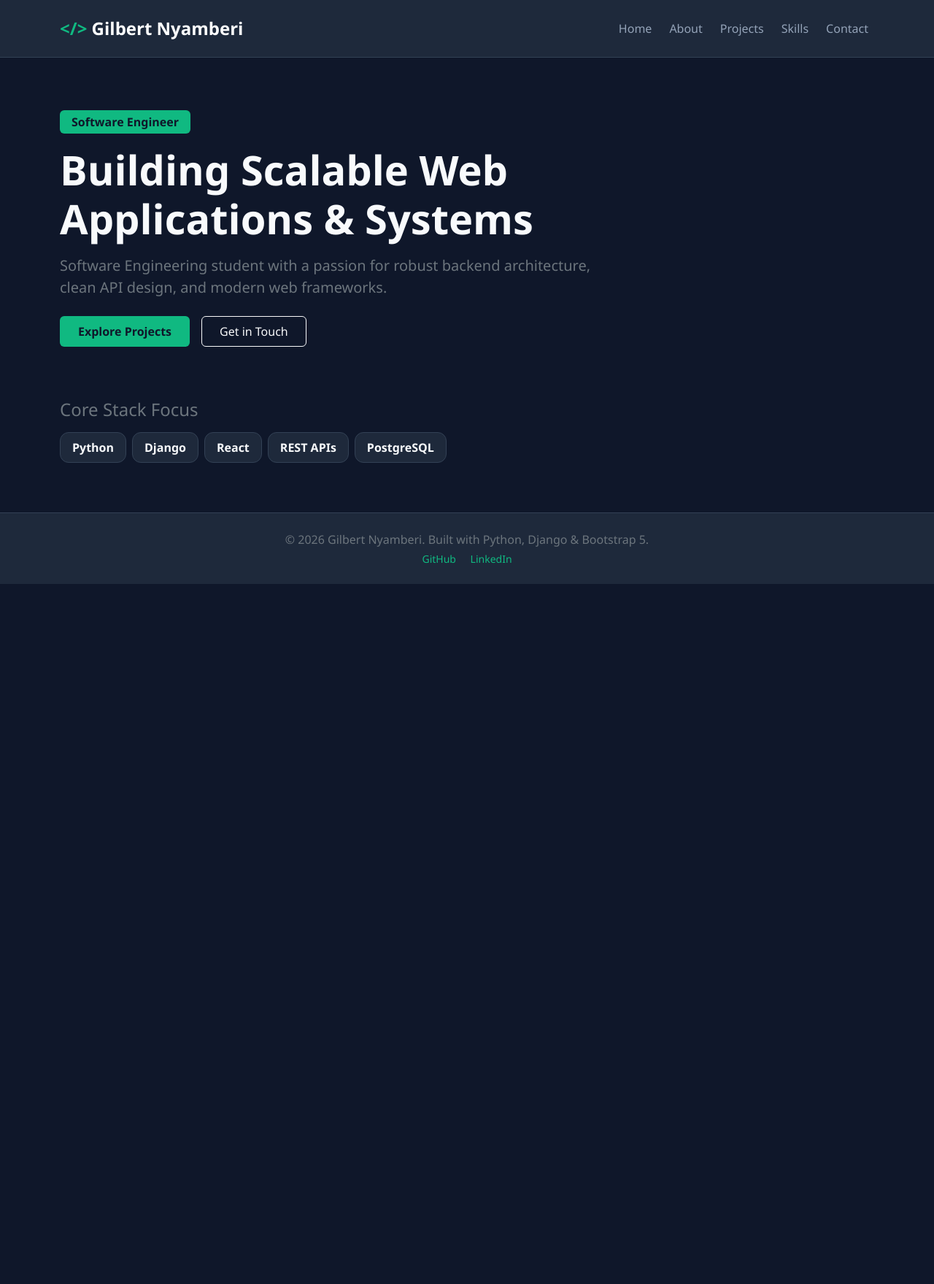
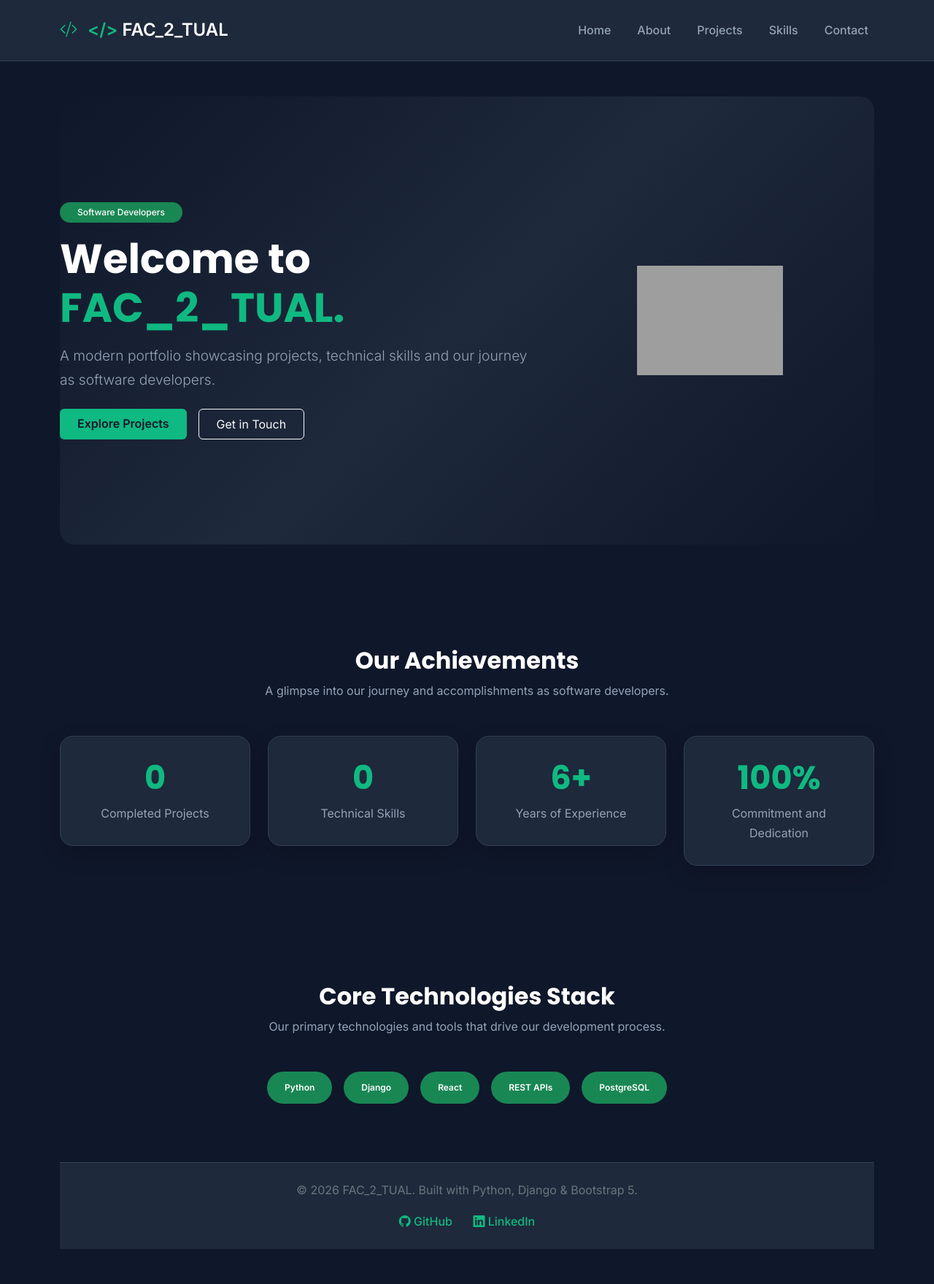
Before and after one commit to XLR8-cell/fac_portfolio, a Django app: page / in a window 1280 px wide. Shown: the whole page at 73% size. Before the commit the page ends 800 px from the top, so only its background shows below. Run offline with Django 5.2, Linux system fonts and the light colour scheme; data that the repository does not hold is empty; grey boxes are pictures that could not be loaded.

Commit message:
UI  improvements

```diff
--- a/pages/models.py
+++ b/pages/models.py
@@ -20,7 +20,7 @@ LEVEL_CHOICES = [
 class Project(models.Model):
     name = models.CharField(max_length=50)
     description = models.CharField(max_length=200)
-    tech_stack = models.CharField()
+    tech_stack = models.CharField(max_length=200)
     github_url = models.URLField()
     live_url = models.URLField()
     is_featured = models.BooleanField(default=False)
--- a/pages/views.py
+++ b/pages/views.py
@@ -5,10 +5,20 @@ from .models import Project, Skills
 # Create your views here.
 
 def home(request):
+    featured_projects = Project.objects.filter(is_featured=True)
+
+    if not featured_projects.exists():
+        # If no featured projects, get the latest 3 projects
+       # featured_projects = Project.objects.all().order_by('-created_at')[:3]
+        featured_projects = Project.objects.filter(is_featured=True)  # Convert to list for easier manipulation
+
     context = {
         'headline': 'Building Scalable Web Applications & Systems',
-        'summary': 'Software Engineering student with a passion for robust backend architecture, clean API design, and modern web frameworks.',
+        'summary': 'A modern portfolio showcasing projects, technical skills and our journey as software developers.',
         'featured_skills': ['Python', 'Django', 'React', 'REST APIs', 'PostgreSQL'],
+        'total_projects': Project.objects.count(),
+        'total_skills': Skills.objects.count(),
+        'featured_projects': featured_projects,
     }
     return render(request, 'pages/home.html', context)
 
--- a/portfolio/settings.py
+++ b/portfolio/settings.py
@@ -117,3 +117,7 @@ USE_TZ = True
 # https://docs.djangoproject.com/en/6.0/howto/static-files/
 
 STATIC_URL = 'static/'
+
+STATICFILES_DIRS = [
+    BASE_DIR / "static",
+]
--- /dev/null
+++ b/static/css/custom.css
@@ -0,0 +1,549 @@
+/* ======================================================
+   FAC_2_TUAL PORTFOLIO THEME
+====================================================== */
+
+/* =====================
+   COLOR PALETTE
+===================== */
+
+:root{
+
+--background:#0F172A;
+--surface:#1E293B;
+--surface-light:#334155;
+
+--primary:#10B981;
+--secondary:#38BDF8;
+--warning:#F59E0B;
+
+--text:#F8FAFC;
+--muted:#94A3B8;
+
+--border:#334155;
+
+}
+
+/* =====================
+   GLOBAL
+===================== */
+
+*{
+
+margin:0;
+padding:0;
+box-sizing:border-box;
+
+}
+
+html{
+
+scroll-behavior:smooth;
+
+}
+
+body{
+
+background:var(--background);
+
+color:var(--text);
+
+font-family:'Inter',sans-serif;
+
+min-height:100vh;
+
+display:flex;
+
+flex-direction:column;
+
+line-height:1.7;
+
+}
+
+main{
+
+flex:1;
+
+}
+
+section{
+
+padding:80px 0;
+
+}
+
+h1,h2,h3,h4,h5,h6{
+
+font-family:'Poppins',sans-serif;
+
+font-weight:700;
+
+color:white;
+
+}
+
+p{
+
+color:var(--muted);
+
+}
+
+/* =====================
+   NAVBAR
+===================== */
+
+.custom-navbar{
+
+background:var(--surface)!important;
+
+border-bottom:1px solid var(--border);
+
+backdrop-filter:blur(10px);
+
+}
+
+.navbar-brand{
+
+color:white!important;
+
+font-size:1.5rem;
+
+font-weight:bold;
+
+}
+
+.accent-text{
+
+color:var(--primary);
+
+}
+
+.nav-link{
+
+color:var(--muted)!important;
+
+font-weight:500;
+
+margin-left:12px;
+
+transition:.3s;
+
+position:relative;
+
+}
+
+.nav-link:hover{
+
+color:var(--primary)!important;
+
+}
+
+.nav-link::after{
+
+content:"";
+
+position:absolute;
+
+bottom:-5px;
+
+left:0;
+
+width:0;
+
+height:2px;
+
+background:var(--primary);
+
+transition:.3s;
+
+}
+
+.nav-link:hover::after{
+
+width:100%;
+
+}
+
+/* =====================
+   HERO SECTION
+===================== */
+
+.hero{
+
+padding:120px 0;
+
+background:linear-gradient(
+135deg,
+#0F172A,
+#1E293B,
+#0F172A
+);
+
+border-radius:20px;
+
+margin-bottom:60px;
+
+}
+
+.hero h1{
+
+font-size:3.5rem;
+
+}
+
+.hero p{
+
+font-size:1.2rem;
+
+}
+
+/* =====================
+   BUTTONS
+===================== */
+
+.btn-primary{
+
+background:var(--primary);
+
+border:none;
+
+color:#0F172A;
+
+font-weight:600;
+
+}
+
+.btn-primary:hover{
+
+background:#0ea371;
+
+transform:translateY(-2px);
+
+}
+
+.btn-outline-light:hover{
+
+background:var(--primary);
+
+border-color:var(--primary);
+
+color:#0F172A;
+
+}
+
+/* =====================
+   CARDS
+===================== */
+
+.card{
+
+background:var(--surface);
+
+border:1px solid var(--border);
+
+border-radius:18px;
+
+color:white;
+
+transition:.35s;
+
+overflow:hidden;
+
+box-shadow:0 10px 30px rgba(0,0,0,.20);
+
+}
+
+.card:hover{
+
+transform:translateY(-8px);
+
+box-shadow:0 20px 40px rgba(0,0,0,.35);
+
+}
+
+.card-title{
+
+color:white;
+
+}
+
+/* =====================
+   STATS
+===================== */
+
+.stats-card{
+
+text-align:center;
+
+padding:30px;
+
+}
+
+.stats-card h2{
+
+font-size:2.8rem;
+
+color:var(--primary);
+
+}
+
+.stats-card p{
+
+margin:0;
+
+}
+
+/* =====================
+   PROJECTS
+===================== */
+
+.project-card img{
+
+height:220px;
+
+width:100%;
+
+object-fit:cover;
+
+transition:.4s;
+
+}
+
+.project-card:hover img{
+
+transform:scale(1.08);
+
+}
+
+/* =====================
+   BADGES
+===================== */
+
+.badge{
+
+padding:8px 14px;
+
+border-radius:50px;
+
+font-weight:500;
+
+}
+
+.bg-django{
+
+background:#10B981;
+
+}
+
+.bg-python{
+
+background:#3776AB;
+
+}
+
+.bg-bootstrap{
+
+background:#7952B3;
+
+}
+
+.bg-html{
+
+background:#E34F26;
+
+}
+
+.bg-css{
+
+background:#1572B6;
+
+}
+
+/* =====================
+   PROGRESS BARS
+===================== */
+
+.progress{
+
+height:12px;
+
+background:#334155;
+
+border-radius:50px;
+
+}
+
+.progress-bar{
+
+background:linear-gradient(
+90deg,
+#10B981,
+#38BDF8
+);
+
+}
+
+/* =====================
+   FORMS
+===================== */
+
+.form-control{
+
+background:#1E293B;
+
+border:1px solid #334155;
+
+color:white;
+
+border-radius:10px;
+
+padding:12px;
+
+}
+
+.form-control:focus{
+
+background:#1E293B;
+
+color:white;
+
+border-color:#10B981;
+
+box-shadow:0 0 0 .15rem rgba(16,185,129,.2);
+
+}
+
+.form-control::placeholder{
+
+color:#94A3B8;
+
+}
+
+/* =====================
+   FOOTER
+===================== */
+
+footer{
+
+background:#1E293B;
+
+border-top:1px solid #334155;
+
+padding:30px 0;
+
+margin-top:auto;
+
+}
+
+.social-link{
+
+color:#10B981;
+
+text-decoration:none;
+
+margin:0 12px;
+
+transition:.3s;
+
+font-weight:500;
+
+}
+
+.social-link:hover{
+
+color:#38BDF8;
+
+}
+
+/* =====================
+   UTILITIES
+===================== */
+
+.text-muted{
+
+color:#94A3B8!important;
+
+}
+
+.rounded-xl{
+
+border-radius:20px;
+
+}
+
+.shadow-soft{
+
+box-shadow:0 12px 35px rgba(0,0,0,.25);
+
+}
+
+/* =====================
+   ANIMATION
+===================== */
+
+.card,
+.btn,
+.nav-link{
+
+transition:.3s ease;
+
+}
+
+main{
+
+animation:fadeIn .6s ease;
+
+}
+
+@keyframes fadeIn{
+
+from{
+
+opacity:0;
+
+transform:translateY(10px);
+
+}
+
+to{
+
+opacity:1;
+
+transform:translateY(0);
+
+}
+
+}
+
+/* =====================
+   MOBILE
+===================== */
+
+@media(max-width:768px){
+
+.hero{
+
+padding:80px 30px;
+
+text-align:center;
+
+}
+
+.hero h1{
+
+font-size:2.3rem;
+
+}
+
+.nav-link{
+
+margin-left:0;
+
+}
+
+.stats-card{
+
+margin-bottom:20px;
+
+}
+
+}
--- a/templates/base.html
+++ b/templates/base.html
@@ -1,3 +1,4 @@
+{% load static %}
 <!DOCTYPE html>
 <html lang="en">
 <head>
@@ -5,7 +6,11 @@
   <meta name="viewport" content="width=device-width, initial-scale=1.0">
   <title>{% block title %}{{ site_name }}{% endblock %}</title>
   <link href="https://cdn.jsdelivr.net/npm/bootstrap@5.3.0/dist/css/bootstrap.min.css" rel="stylesheet">
-  <style>
+  <link rel="stylesheet"
+href="https://cdn.jsdelivr.net/npm/bootstrap-icons@1.11.3/font/bootstrap-icons.min.css">
+  <link href="https://fonts.googleapis.com/css2?family=Poppins:wght@400;500;600;700&family=Inter:wght@300;400;500;600&display=swap" rel="stylesheet">
+  <link rel="stylesheet" href="{% static 'css/custom.css' %}">
+ <!--<style>
     body { background-color: #0f172a; color: #f8fafc; font-family: 'Segoe UI', system-ui, sans-serif; min-height: 100vh; display: flex; flex-direction: column; }
     .navbar { background-color: #1e293b !important; border-bottom: 1px solid #334155; }
     .accent-text { color: #10b981; }
@@ -14,15 +19,16 @@
     footer { margin-top: auto; background-color: #1e293b; border-top: 1px solid #334155; }
     .nav-link { color: #94a3b8 !important; font-weight: 500; }
     .nav-link:hover, .nav-link.active { color: #10b981 !important; }
-  </style>
+  </style> -->
 </head>
 <body>
 
   <!-- Shared Navbar -->
-  <nav class="navbar navbar-expand-lg navbar-dark px-4 py-3">
+  <nav class="navbar navbar-expand-lg navbar-dark sticky-top px-4 py-3 custom-navbar">
     <div class="container">
       <a class="navbar-brand fw-bold fs-4" href="{% url 'pages:home' %}">
-        <span class="accent-text">&lt;/&gt;</span> {{ author_name }}
+        <i class="bi bi-code-slash me-2 accent-text"></i>
+        <span class="accent-text">&lt;/&gt;</span> FAC_2_TUAL
       </a>
       <button class="navbar-toggler" type="button" data-bs-toggle="collapse" data-bs-target="#navbarNav">
         <span class="navbar-toggler-icon"></span>
@@ -47,10 +53,12 @@
   <!-- Shared Footer -->
   <footer class="py-4 text-center">
     <div class="container">
-      <p class="mb-1 text-secondary">&copy; {{ current_year }} {{ author_name }}. Built with Python, Django & Bootstrap 5.</p>
-      <div class="small">
-        <a href="{{ github_url }}" target="_blank" class="text-decoration-none accent-text me-3">GitHub</a>
-        <a href="{{ linkedin_url }}" target="_blank" class="text-decoration-none accent-text">LinkedIn</a>
+      <p class="mb-1 text-secondary">&copy; {{ current_year }} FAC_2_TUAL. Built with Python, Django & Bootstrap 5.</p>
+      <div class="mt-3">
+        <a href="{{ github_url }}" target="_blank" class="social-link">
+          <i class="bi bi-github"></i> GitHub</a>
+        <a href="{{ linkedin_url }}" target="_blank" class="social-link">
+          <i class="bi bi-linkedin"></i> LinkedIn</a>
       </div>
     </div>
   </footer>
--- a/templates/pages/home.html
+++ b/templates/pages/home.html
@@ -1,21 +1,78 @@
 {% extends 'base.html' %}
 
-{% block title %}Home | {{ author_name }}{% endblock %}
+{% block title %}Home | FAC_2_TUAL {% endblock %}
 
 {% block content %}
+<!-- Hero Section -->
+ <section class="hero">
 <div class="row align-items-center py-4">
-  <div class="col-lg-8">
-    <span class="badge accent-bg mb-3 px-3 py-2 fs-6">Software Engineer</span>
-    <h1 class="display-4 fw-bold mb-3">{{ headline }}</h1>
-    <p class="lead text-secondary mb-4">{{ summary }}</p>
-    <div class="d-flex gap-3">
-      <a href="{% url 'pages:projects' %}" class="btn btn-emerald accent-bg fw-bold px-4 py-2">Explore Projects</a>
+  <div class="col-lg-7">
+    <span class="badge bg-success mb-3 px-4 py-2">Software Developers</span>
+    <h1 class="display-4 fw-bold mb-3">Welcome to <span class="accent-text">FAC_2_TUAL.</span></h1>
+    <p class="lead mb-4"> A modern portfolio showcasing projects, technical skills and our journey as software developers.</p>
+    <div class="d-flex flex-wrap gap-3">
+      <a href="{% url 'pages:projects' %}" class="btn btn-primary px-4 py-2">Explore Projects</a>
       <a href="{% url 'pages:contact' %}" class="btn btn-outline-light px-4 py-2">Get in Touch</a>
     </div>
   </div>
+  <div class="col-lg-5 text-center mt-5 mt-lg-0">
+      <img src="https://cdn-icons-png.flaticon.com/512/6062/6062646.png" alt="Developer" class="img-fluid" style="max-width: 200px;">
+  </div>
 </div>
 
-<div class="mt-5">
+
+</section>
+
+<!--STATS-->
+  <section>
+    <div class="text-center mb-5">
+        <h2>Our Achievements</h2>
+        <p class="text-muted">A glimpse into our journey and accomplishments as software developers.</p>
+    </div>
+    <div class="row g-4">
+        <div class="col-md-3">
+            <div class="card stats-card">
+                <h2>{{ total_projects }}</h2>
+                <p>Completed Projects</p>
+            </div>
+        </div>
+        <div class="col-md-3">
+            <div class="card stats-card">
+                <h2>{{ total_skills }}</h2>
+                <p>Technical Skills</p>
+            </div>
+        </div>
+        <div class="col-md-3">
+            <div class="card stats-card">
+                <h2>6+</h2>
+                <p>Years of Experience</p>
+            </div>
+        </div>
+        <div class="col-md-3">
+            <div class="card stats-card">
+                <h2>100%</h2>
+                <p>Commitment and Dedication</p>
+            </div>
+        </div>
+    </div>
+</section>
+
+<!--Core Stack-->
+
+<section>
+  <div class="container">
+    <div class="text-center mb-5">
+      <h2>Core Technologies Stack</h2>
+      <p class="text-muted">Our primary technologies and tools that drive our development process.</p>
+    </div>
+    <div class="d-flex flex-wrap gap-3 justify-content-center">
+      {% for skill in featured_skills %}
+        <span class="badge bg-success px-4 py-3 text-emerald fw-semibold">{{ skill }}</span>
+      {% endfor %}
+    </div>
+  </div>
+</section>
+<!--<div class="mt-5">
   <h4 class="text-secondary mb-3">Core Stack Focus</h4>
   <div class="d-flex flex-wrap gap-2">
     {% for skill in featured_skills %}
@@ -23,4 +80,66 @@
     {% endfor %}
   </div>
 </div>
-{% endblock %}
+{% endblock %}-->
+
+<!-- FEATURED Projects-->
+ <section>
+  <h2 class="mb-4">Featured Projects</h2>
+  <div class="row g-4">
+    {% for project in featured_projects %}
+      <div class="col-md-4">
+        <div class="card card-custom h-100">
+          <div class="card-body d-flex flex-column">
+            <h4 class="card-title">{{ project.name }}</h4>
+            <p class="card-text text-secondary">{{ project.description }}</p>
+            <span class="badge bg-primary">{{project.tech_stack}}</span>
+            <a href="{{ project.github_url }}" target="_blank" class="mt-auto btn btn-outline-light">View Project</a>
+          </div>
+        </div>
+      </div>
+      <!--{% empty %}
+      <div class="col-12">
+       <div class="card">
+        <div class="card-body text-center">
+          <h4>Projects Coming Soon!</h4>
+          <p class="text-secondary">New Projects will be showcased here.<br>Stay tuned for upcoming projects and updates.</p>
+          </div>
+        </div>
+      </div> -->
+    {% endfor %}
+  </div>
+ </section>
+
+ <!-- ================= CTA ================= -->
+
+<section>
+
+    <div class="card p-5 text-center">
+
+        <h2>
+
+            Interested in Working Together?
+
+        </h2>
+
+        <p class="text-muted">
+
+            Feel free to explore our projects or get in touch to discuss
+            collaboration opportunities.<br> Let's Build Something Great Together!
+
+        </p>
+
+        <div class="mt-3">
+
+            <a href="{% url 'pages:contact' %}"
+                class="btn btn-primary">
+
+                Contact Us
+
+            </a>
+
+        </div>
+
+    </div>
+
+</section>
```
Also changed, not shown: pages/migrations/0004_alter_project_tech_stack.py (added).
